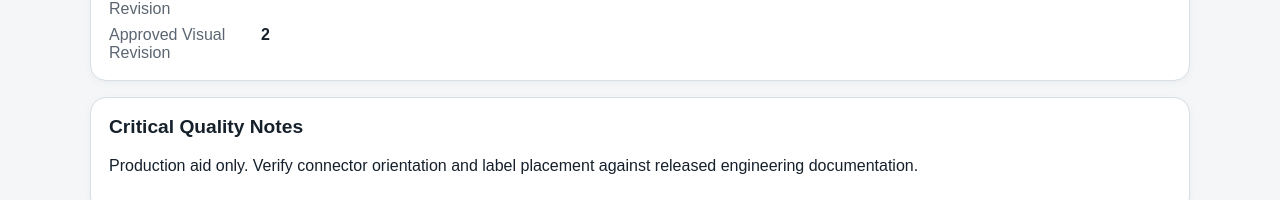
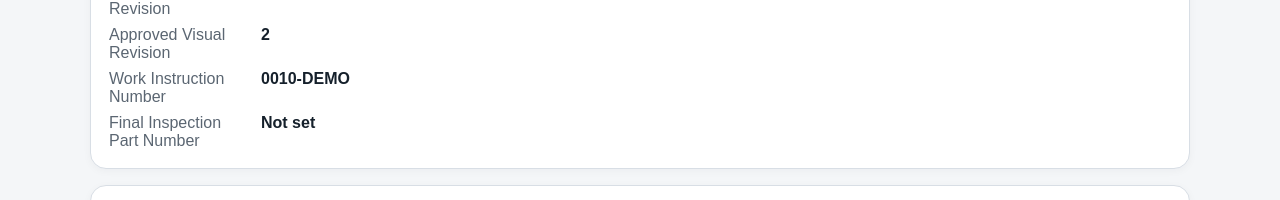
Before and after one commit to quirozr21-ops/production-visual-reference, a Next.js app: page /p/0190-02918-001 in a window 1280 px wide. Shown: the part 338-538 px from the top of the page. Built offline with nearby package versions, Linux system fonts and the light colour scheme; no server answers.

Commit message:
Display WI and final inspection numbers on QR view

```diff
--- a/src/app/p/[partNumber]/page.tsx
+++ b/src/app/p/[partNumber]/page.tsx
@@ -38,6 +38,10 @@ export default async function ProductReferencePage({
           <dd>{product.current_engineering_revision ?? "Not set"}</dd>
           <dt>Approved Visual Revision</dt>
           <dd>{product.current_approved_visual_revision ?? "None"}</dd>
+          <dt>Work Instruction Number</dt>
+          <dd>{product.work_instruction_number ?? "Not set"}</dd>
+          <dt>Final Inspection Part Number</dt>
+          <dd>{product.final_inspection_part_number ?? "Not set"}</dd>
         </dl>
       </section>
 
```
